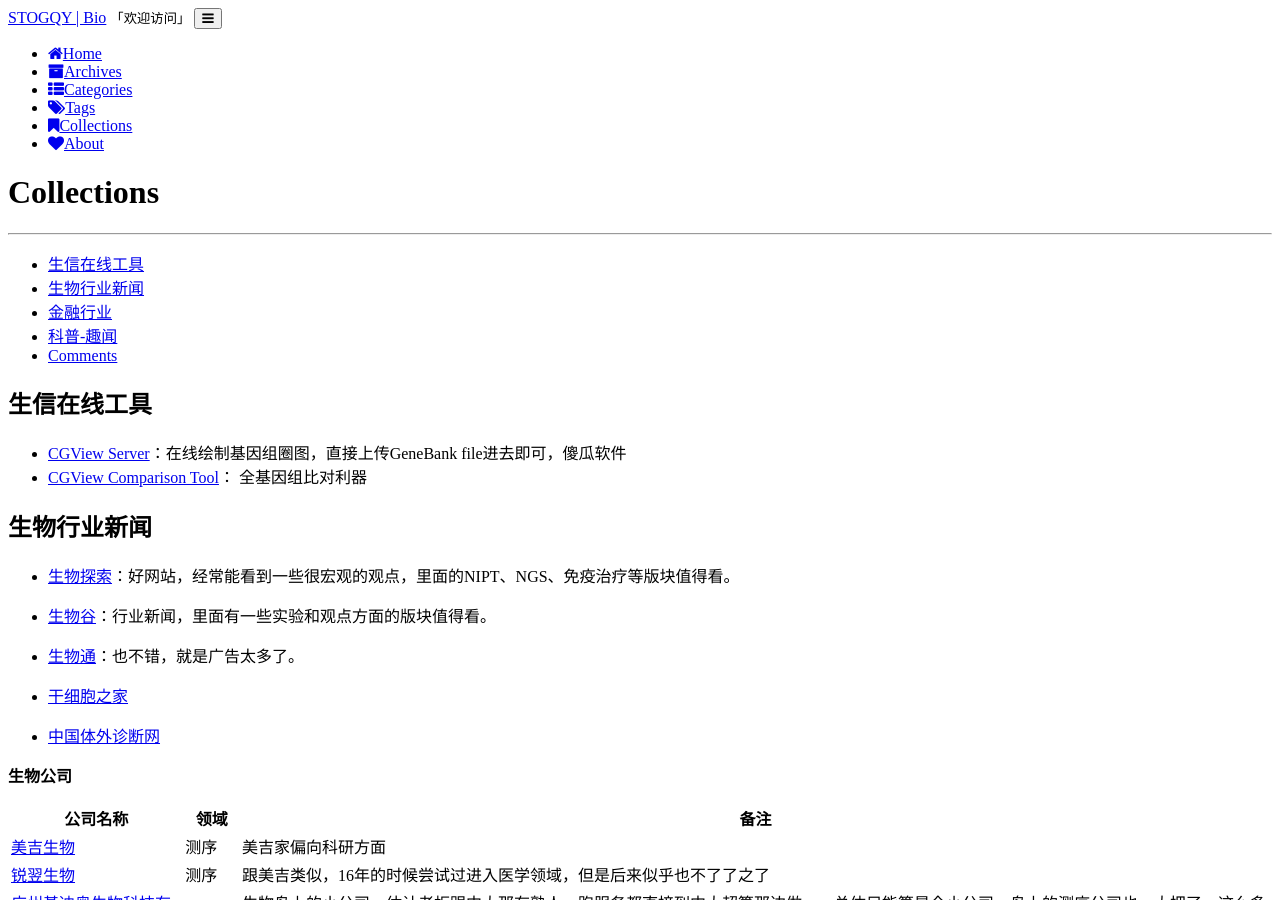
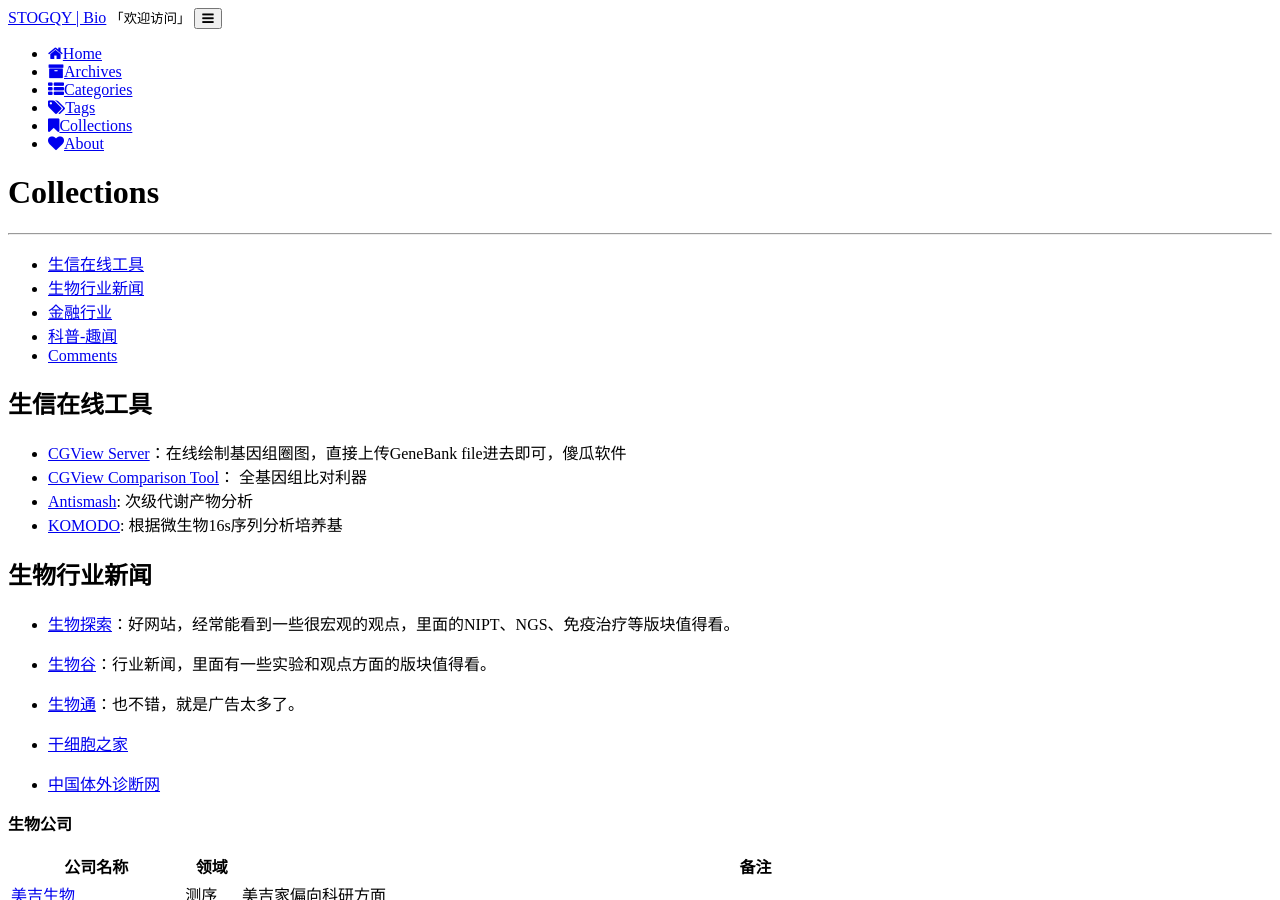
Before and after one commit to stogqy/stogqy.github.io, a Jekyll site: the page built from page/3collections.md, in a window 1280 px wide and 900 px high. Built offline with Jekyll 4.4.1, drawn with Linux system fonts in a browser that asks for light colours; comment, search, counter and statistics services are not loaded; a style sheet for code colours, icons or effects is not loaded.

Commit message:
Update 3collections.md
add some websites

```diff
--- a/page/3collections.md
+++ b/page/3collections.md
@@ -13,6 +13,8 @@ type: page
 
 - [CGView Server](http://stothard.afns.ualberta.ca/cgview_server/index.html)：在线绘制基因组圈图，直接上传GeneBank file进去即可，傻瓜软件
 - [CGView Comparison Tool](http://stothard.afns.ualberta.ca/downloads/CCT/tutorials.html)： 全基因组比对利器
+- [Antismash](https://antismash.secondarymetabolites.org/): 次级代谢产物分析
+- [KOMODO](http://komodo.modelseed.org/): 根据微生物16s序列分析培养基
 
 ## 生物行业新闻
 
```
